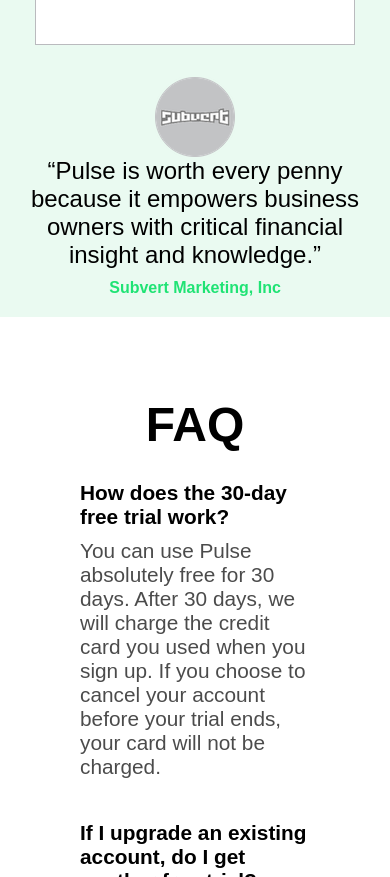
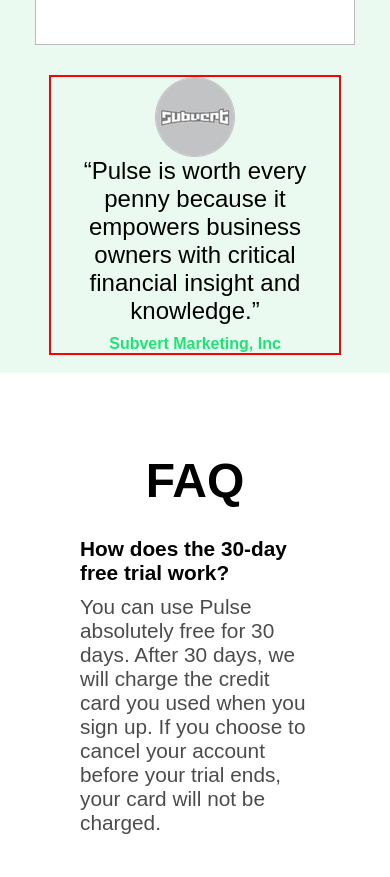
Before and after one commit to WadieBenabdouh/Pulse, a plain HTML site: page index.html in a window 390 px wide. Shown: the part 2148-3025 px from the top of the page. Drawn offline with Linux system fonts and the light colour scheme.

Commit message:
overflow fixed

```diff
--- a/style.css
+++ b/style.css
@@ -510,14 +510,14 @@ footer #legal {
 
     /* testimo */
     article .testimo {
-        width: 20em;
+        width: 18em;
         margin-top: 2em;
-        /* outline: red solid 2px; */
+        outline: red solid 2px;
     }
 
     .testimo q {
         font-size: 1.5rem;
-        width: 15em;
+        width: 12em;
     }
 
     /* FAQ */
```
